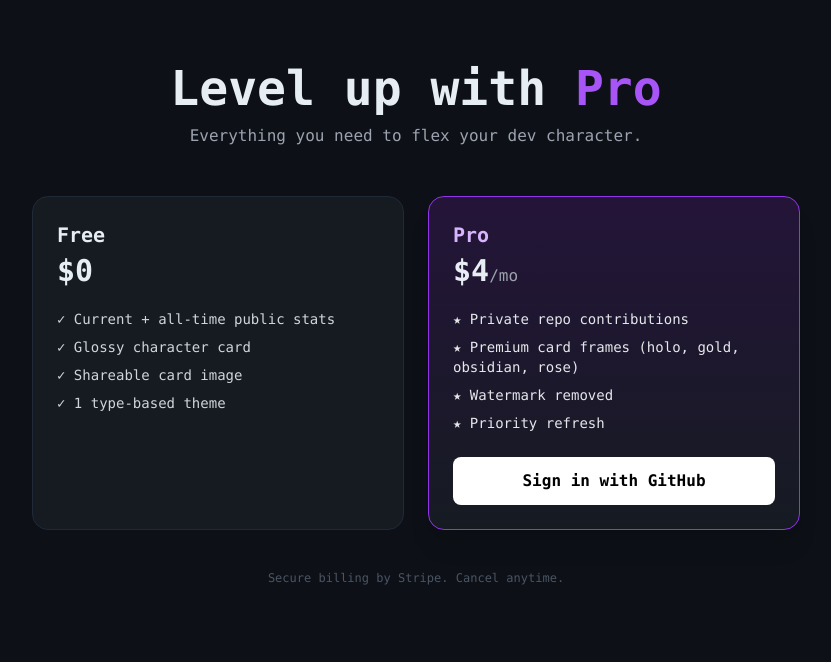
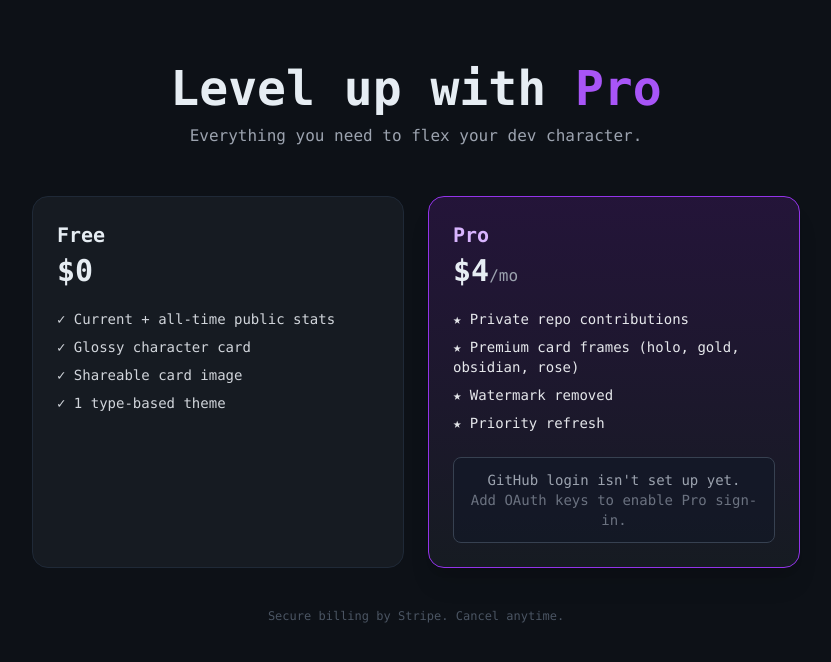
Before and after one commit to Siddharth-M-S/commitquest, a Next.js app: page /pricing in a window 1280 px wide. Shown: the top 662 px of the page, without its empty margins (224-1055 px from the left). Built offline with nearby package versions, Linux system fonts and the light colour scheme; no server answers.

Commit message:
ux: show clear message on pricing when GitHub login not configured

```diff
--- a/src/app/api/me/route.ts
+++ b/src/app/api/me/route.ts
@@ -8,8 +8,13 @@
 export async function GET() {
   const session = await getServerSession(authOptions);
   const login = session?.login ?? null;
+  // Whether GitHub OAuth login is configured on the server.
+  const authConfigured = Boolean(
+    process.env.GITHUB_CLIENT_ID && process.env.GITHUB_CLIENT_SECRET
+  );
   return NextResponse.json({
     login,
     pro: login ? await isPro(login) : false,
+    authConfigured,
   });
 }
--- a/src/app/pricing/page.tsx
+++ b/src/app/pricing/page.tsx
@@ -6,6 +6,7 @@
 interface Me {
   login: string | null;
   pro: boolean;
+  authConfigured: boolean;
 }
 
 const FREE = [
@@ -30,7 +31,7 @@
     fetch("/api/me")
       .then((r) => r.json())
       .then(setMe)
-      .catch(() => setMe({ login: null, pro: false }));
+      .catch(() => setMe({ login: null, pro: false, authConfigured: false }));
   }, []);
 
   async function upgrade() {
@@ -95,13 +96,21 @@
               >
                 {loading ? "Redirecting…" : "Upgrade to Pro"}
               </button>
-            ) : (
+            ) : me.authConfigured ? (
               <button
-                onClick={() => signIn("github")}
+                onClick={() => signIn("github", { callbackUrl: "/pricing" })}
                 className="w-full rounded-lg bg-white py-3 font-bold text-black transition hover:bg-gray-200"
               >
                 Sign in with GitHub
               </button>
+            ) : (
+              <div className="rounded-lg border border-gray-700 bg-gray-900/60 p-3 text-center text-sm text-gray-400">
+                GitHub login isn&apos;t set up yet.
+                <br />
+                <span className="text-gray-500">
+                  Add OAuth keys to enable Pro sign-in.
+                </span>
+              </div>
             )}
           </div>
         </div>
```
